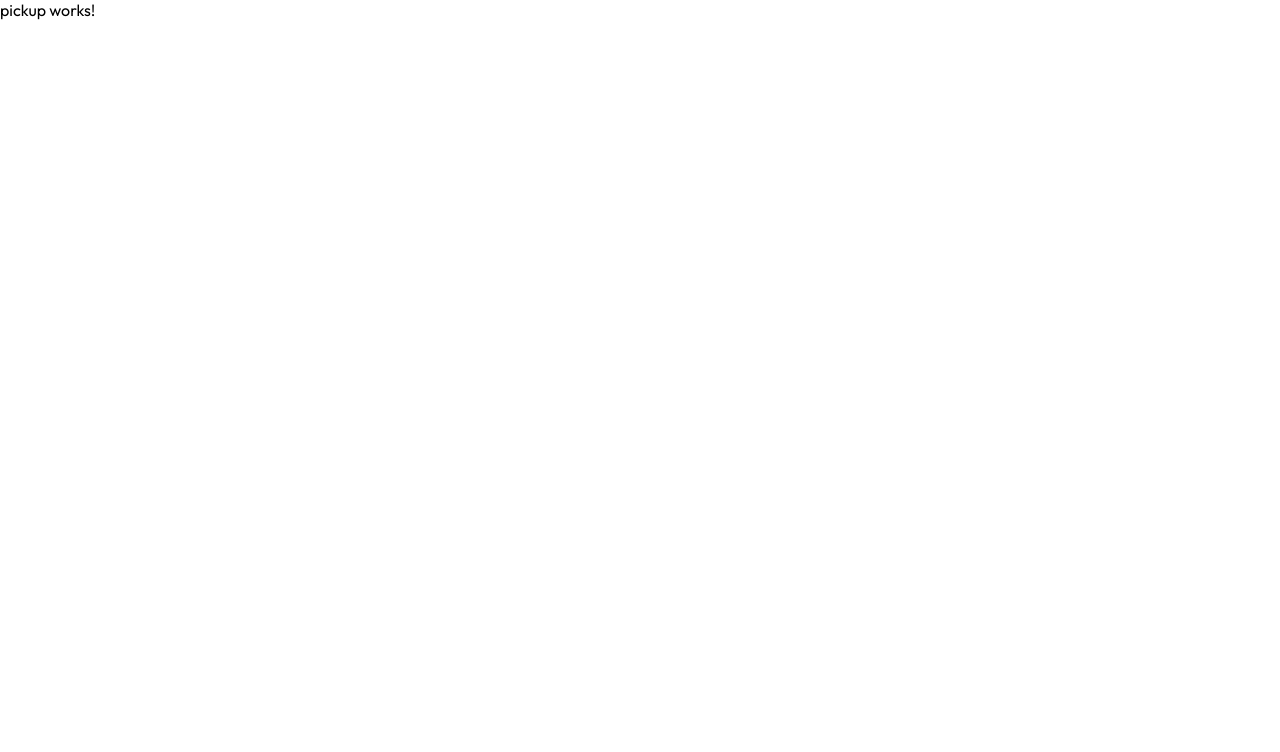
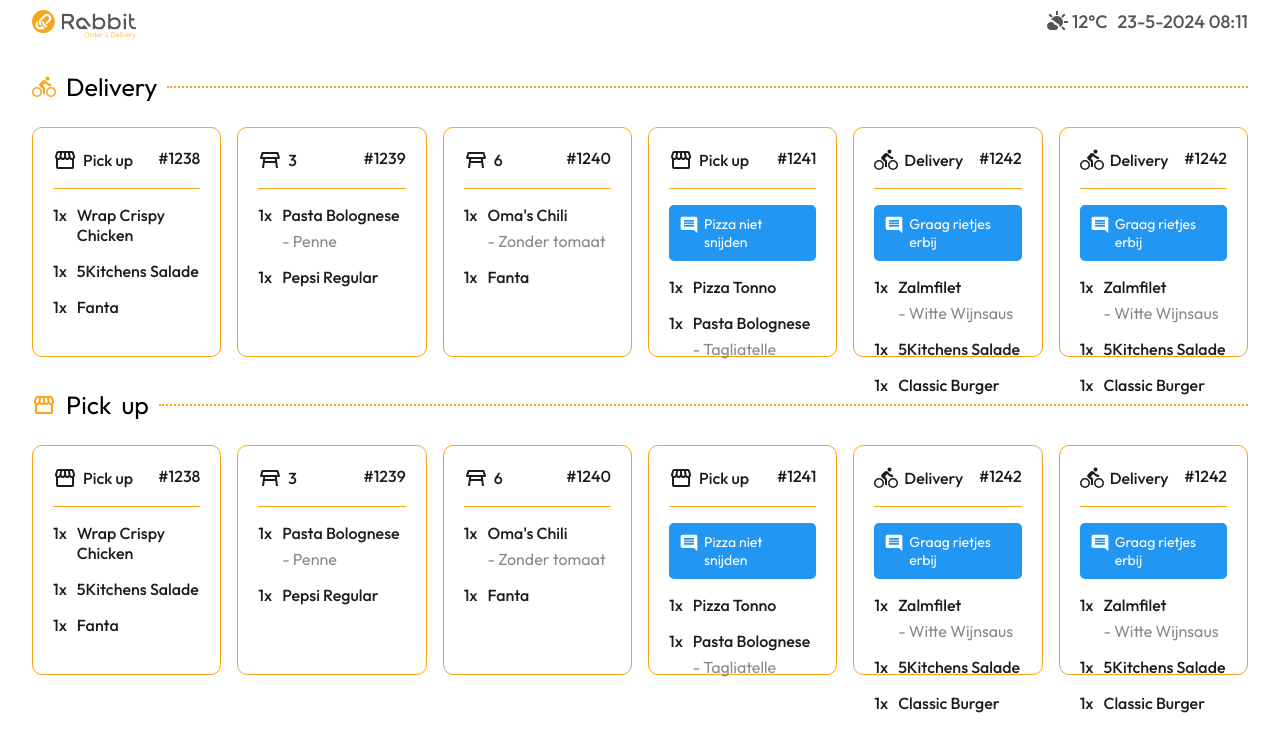
Before and after one commit to IzzetGunturk/orderscreenrabbitorderdelivery, an Angular app: page /pickup in a window 1280 px wide. Shown: the top 752 px of the page. Built offline with nearby package versions, Linux system fonts and the light colour scheme.

Commit message:
begin to pickupscreen

```diff
--- a/src/app/pickup/pickup.component.html
+++ b/src/app/pickup/pickup.component.html
@@ -1 +1,82 @@
-<p>pickup works!</p>
+<body>
+  <header>
+    <img src="../../assets/icon/rabbiticon.svg" alt="Icon" width="104">
+    <div class="weathertime">
+      <div class="weather">
+        <app-svgicons [selectedSvg]="'weather'" [fillColor]="'#54565A'"></app-svgicons>
+        <p>12°C</p>
+      </div>
+      <div class="datetime">{{ currentDateTime | date:"d-M-yyyy HH:mm" }}</div>
+    </div>
+  </header>
+
+  <div class="orderscheme">
+    <div class="titletypeorder">
+      <app-svgicons [selectedSvg]="'delivery'" [fillColor]="'#FAA419'"></app-svgicons>
+      <p>Delivery</p>
+      <hr>
+    </div>
+    <div class="orders-container">
+      <div class="order" *ngFor="let order of orders.slice(0, 6); let i = index">
+        <div class="orderheader">
+          <div class="ordertype">
+            <app-svgicons [selectedSvg]="order.icon" [fillColor]="'#1C1B20'"></app-svgicons>
+            <p>{{ order.type }}</p>
+          </div>
+          <p>#{{ order.id }}</p>
+        </div>
+        <hr>
+        <div class="orderbody">
+          <div class="comment" *ngIf="order.comment">
+            <app-svgicons [selectedSvg]="'comment'" [fillColor]="'#fff'"></app-svgicons>
+            <p>{{ order.comment }}</p>
+          </div>
+          <div class="dishes" *ngFor="let dish of order.dishes">
+            <div class="amountdishes">
+              <p>{{ dish.quantity }}x </p>
+              <div class="dishnameoption">
+                <p>{{ dish.name }}</p>
+                <span *ngIf="dish.option">- {{ dish.option }}</span>
+              </div>
+            </div>
+          </div>
+        </div>
+      </div>
+    </div>
+  </div>
+
+  <div class="orderscheme">
+    <div class="titletypeorder">
+      <app-svgicons [selectedSvg]="'pickup'" [fillColor]="'#FAA419'"></app-svgicons>
+      <p>Pick</p><span>up</span>
+      <hr>
+    </div>
+    <div class="orders-container">
+      <div class="order" *ngFor="let order of orders.slice(0, 6); let i = index">
+        <div class="orderheader">
+          <div class="ordertype">
+            <app-svgicons [selectedSvg]="order.icon" [fillColor]="'#1C1B20'"></app-svgicons>
+            <p>{{ order.type }}</p>
+          </div>
+          <p>#{{ order.id }}</p>
+        </div>
+        <hr>
+        <div class="orderbody">
+          <div class="comment" *ngIf="order.comment">
+            <app-svgicons [selectedSvg]="'comment'" [fillColor]="'#fff'"></app-svgicons>
+            <p>{{ order.comment }}</p>
+          </div>
+          <div class="dishes" *ngFor="let dish of order.dishes">
+            <div class="amountdishes">
+              <p>{{ dish.quantity }}x </p>
+              <div class="dishnameoption">
+                <p>{{ dish.name }}</p>
+                <span *ngIf="dish.option">- {{ dish.option }}</span>
+              </div>
+            </div>
+          </div>
+        </div>
+      </div>
+    </div>
+  </div>
+</body>
--- a/src/app/pickup/pickup.component.scss
+++ b/src/app/pickup/pickup.component.scss
@@ -0,0 +1,178 @@
+$primary-500: #FAA419;
+$secondary-500: #54565A;
+$secondary-300: #87898C;
+$success-border: #4CAF50;
+$info-border: #2196F3;
+$white: #fff;
+$dark-500: #1C1B20;
+
+body {
+  margin: 0;
+  padding-left: 32px;
+  padding-right: 32px;
+  padding-top: 10px;
+  gap: 32px;
+  display: flex;
+  flex-direction: column;
+}
+
+header {
+  display: flex;
+  justify-content: space-between;
+
+  .weathertime {
+    display: flex;
+    flex-direction: row;
+    gap: 10px;
+    font-size: 18px;
+    font-weight: 500;
+    color: $secondary-500;
+
+    .weather {
+      display: flex;
+      flex-direction: row;
+      gap: 3px;
+    }
+  }
+}
+
+.orderscheme {
+  display: flex;
+  flex-direction: column;
+  gap: 24px;
+
+  .titletypeorder {
+    display: flex;
+    flex-direction: row;
+    gap: 10px;
+    align-items: center;
+    font-size: 25px;
+  }
+
+  hr {
+    width: 100%;
+    border: none;
+    border-top: 2px dotted $primary-500;
+  }
+}
+
+.orders-container {
+  display: flex;
+  flex-direction: row;
+  gap: 16px;
+}
+
+.order {
+  width: calc(20% - 16px);
+  /* responsiveness / gap */
+  height: 230px;
+  padding: 20px;
+  border: 1px solid $primary-500;
+  border-radius: 10px;
+  display: flex;
+  flex-direction: column;
+  gap: 16px;
+  color: $dark-500;
+
+  hr {
+    border: none;
+    border-top: 1px solid $primary-500;
+  }
+
+  .orderheader {
+    display: flex;
+    flex-direction: row;
+    justify-content: space-between;
+    font-size: 16px;
+    font-weight: 500;
+
+    .ordertype {
+      display: flex;
+      flex-direction: row;
+      gap: 6px;
+      align-items: center;
+    }
+  }
+
+  .orderbody {
+    display: flex;
+    flex-direction: column;
+    font-size: 16px;
+    flex-grow: 1;
+    gap: 16px;
+
+    .comment {
+      background-color: $info-border;
+      border-radius: 5px;
+      padding: 10px;
+      color: $white;
+      font-size: 14px;
+      font-weight: 400;
+      display: flex;
+      flex-direction: row;
+      gap: 5px;
+    }
+
+    .dishes {
+      display: flex;
+      flex-direction: row;
+      gap: 10px;
+      font-weight: 500;
+      align-items: flex-start;
+
+      .checkbox {
+        margin-top: 4px;
+      }
+
+      .amountdishes {
+        display: flex;
+        flex-direction: row;
+        gap: 10px;
+
+        .dishnameoption {
+          display: flex;
+          flex-direction: column;
+          gap: 6px;
+
+          span {
+            font-size: 16px;
+            font-weight: normal;
+            color: $secondary-300;
+          }
+        }
+      }
+    }
+  }
+
+  button {
+    background-color: $success-border;
+    color: #fff;
+    border: none;
+    border-radius: 5px;
+    cursor: pointer;
+    font-size: 16px;
+    height: 50px;
+
+    .buttontext {
+      display: flex;
+      flex-direction: row;
+      align-items: center;
+      justify-content: center;
+      gap: 5px;
+    }
+  }
+}
+
+.strikethrough {
+  text-decoration: line-through;
+}
+
+.fade-out {
+  animation: fadeOut 2s forwards;
+}
+
+@keyframes fadeOut {
+  to {
+    opacity: 0;
+  }
+}
--- a/src/app/pickup/pickup.component.ts
+++ b/src/app/pickup/pickup.component.ts
@@ -1,10 +1,111 @@
 import { Component } from '@angular/core';
 
+interface Order {
+  icon: string;
+  id: number;
+  type: string;
+  comment: string;
+  dishes: Dish[];
+}
+
+interface Dish {
+  name: string;
+  option: string;
+  quantity: number;
+  prepared: boolean;
+}
 @Component({
   selector: 'app-pickup',
   templateUrl: './pickup.component.html',
   styleUrl: './pickup.component.scss'
 })
+
 export class PickupComponent {
+  orders: Order[] = [
+    {
+      icon: 'pickup',
+      id: 1238,
+      type: 'Pick up',
+      comment: '',
+      dishes: [
+        { name: 'Wrap Crispy Chicken', option: '', quantity: 1, prepared: false },
+        { name: '5Kitchens Salade', option: '', quantity: 1, prepared: false },
+        { name: 'Fanta', quantity: 1, option: '', prepared: false }
+      ]
+    },
+    {
+      icon: 'table',
+      id: 1239,
+      type: '3',
+      comment: '',
+      dishes: [
+        { name: 'Pasta Bolognese', option: 'Penne', quantity: 1, prepared: false },
+        { name: 'Pepsi Regular', option: '', quantity: 1, prepared: false },
+      ]
+    },
+    {
+      icon: 'table',
+      id: 1240,
+      type: '6',
+      comment: '',
+      dishes: [
+        { name: "Oma's Chili", option: 'Zonder tomaat', quantity: 1, prepared: false },
+        { name: "Fanta", option: '', quantity: 1, prepared: false },
+      ]
+    },
+    {
+      icon: 'pickup',
+      id: 1241,
+      type: 'Pick up',
+      comment: 'Pizza niet snijden',
+      dishes: [
+        { name: 'Pizza Tonno', option: '', quantity: 1, prepared: false },
+        { name: 'Pasta Bolognese', option: 'Tagliatelle', quantity: 1, prepared: false },
+      ]
+    },
+    {
+      icon: 'delivery',
+      id: 1242,
+      type: 'Delivery',
+      comment: 'Graag rietjes erbij',
+      dishes: [
+        { name: 'Zalmfilet', option: 'Witte Wijnsaus', quantity: 1, prepared: false },
+        { name: '5Kitchens Salade', option: '', quantity: 1, prepared: false },
+        { name: 'Classic Burger', option: '', quantity: 1, prepared: false },
+      ]
+    },
+    {
+      icon: 'delivery',
+      id: 1242,
+      type: 'Delivery',
+      comment: 'Graag rietjes erbij',
+      dishes: [
+        { name: 'Zalmfilet', option: 'Witte Wijnsaus', quantity: 1, prepared: false },
+        { name: '5Kitchens Salade', option: '', quantity: 1, prepared: false },
+        { name: 'Classic Burger', option: '', quantity: 1, prepared: false },
+      ]
+    },
+  ];
 
+  // mark order as done + timeout effect
+  markOrderAsPrepared(index: number) {
+    if (index < this.orders.length && index > -1) {
+      const order = document.querySelectorAll('.order')[index];
+
+      if (order) {
+        order.classList.add('fade-out');
+      }
+
+      setTimeout(() => {
+        this.orders.splice(index, 1);
+      }, 2000);
+    }
+  }
+
+  // date time
+  currentDateTime: Date;
+
+  constructor() {
+    this.currentDateTime = new Date();
+  }
 }
```
